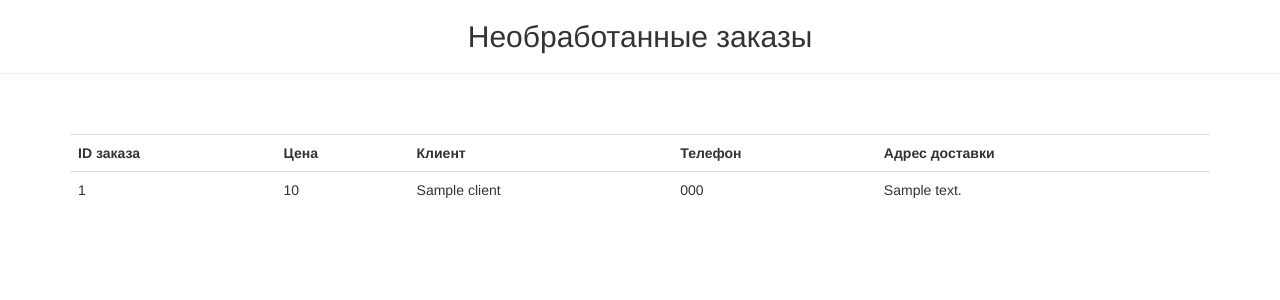
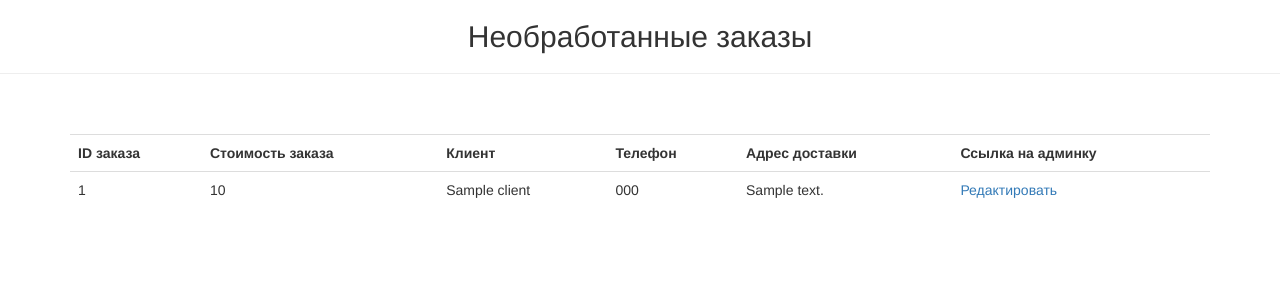
Before and after one commit to 0viktory0/star-burger, a Django app: template restaurateur/templates/order_items.html in a window 1280 px wide. Shown: the part 52-352 px from the top of the page. Run offline with Django 3.2, Linux system fonts and the light colour scheme; the template is opened without the code that fills it: most values are stand-ins (such as "Sample title", 1, 10 or a date in 2020); parts of the project's set-up code (start-up, migrations or seed data) failed here and were passed over; some libraries are stand-ins or nearby versions.

Commit message:
added a link for editing

```diff
--- a/foodcartapp/models.py
+++ b/foodcartapp/models.py
@@ -165,7 +165,7 @@ class Order(models.Model):
 class OrderProductQuerySet(models.QuerySet):
 
     def order_price(self):
-        order_products = self.annotate(element_price=F('price') * F('quantity'))
+        order_products = self.annotate(product_price=F('price') * F('quantity'))
         price = 0
         for product in order_products:
             price += product.product_price
--- a/restaurateur/templates/order_items.html
+++ b/restaurateur/templates/order_items.html
@@ -3,6 +3,8 @@
 {% block title %}Необработанные заказы | Star Burger{% endblock %}
 
 {% block content %}
+
+{% load admin_urls %}
   <center>
     <h2>Необработанные заказы</h2>
   </center>
@@ -14,10 +16,11 @@
    <table class="table table-responsive">
     <tr>
       <th>ID заказа</th>
-      <th>Цена</th>
+      <th>Стоимость заказа</th>
       <th>Клиент</th>
       <th>Телефон</th>
       <th>Адрес доставки</th>
+      <th>Ссылка на админку</th>
     </tr>
 
     {% for item in order_items %}
@@ -27,6 +30,9 @@
         <td>{{item.client}}</td>
         <td>{{item.phonenumber}}</td>
         <td>{{item.address}}</td>
+        <td>
+          <a href="{% url 'admin:foodcartapp_order_change' object_id=item.id %}">Редактировать</a>
+        </td>
       </tr>
     {% endfor %}
    </table>
```
